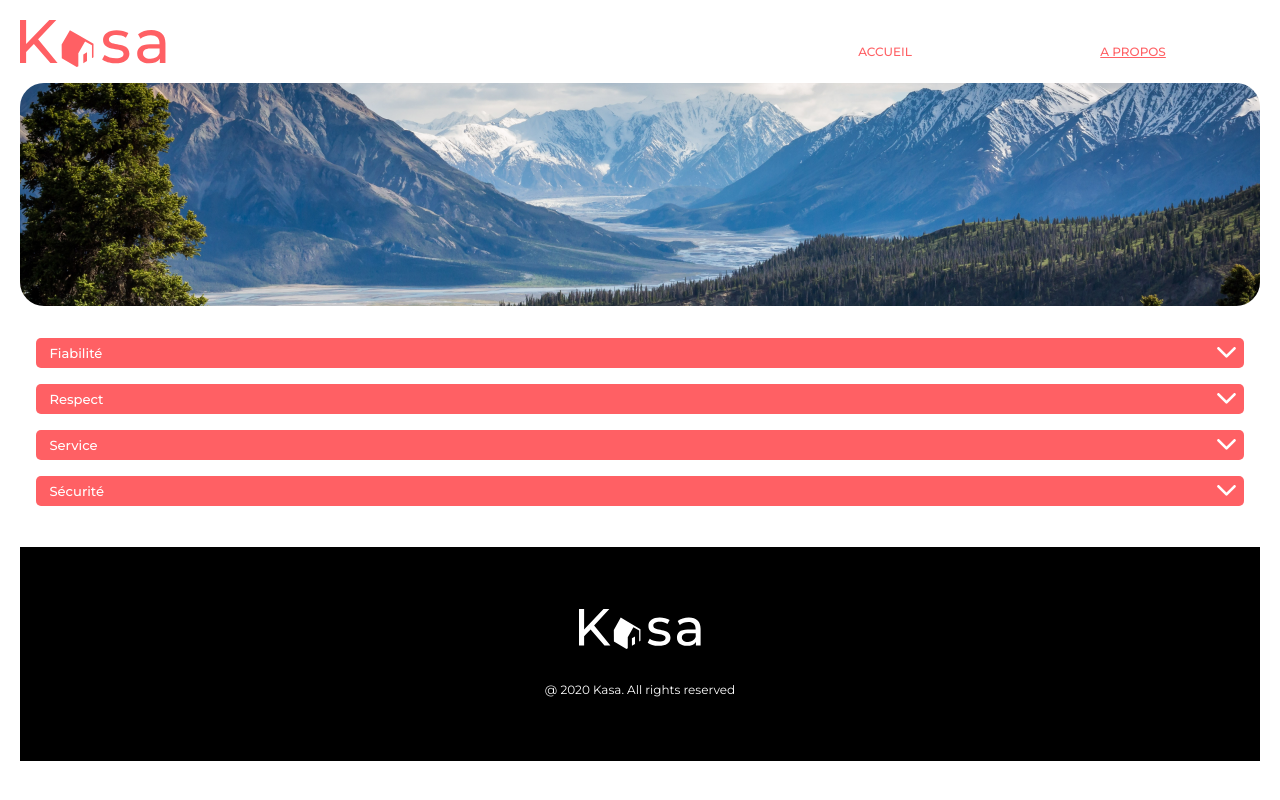
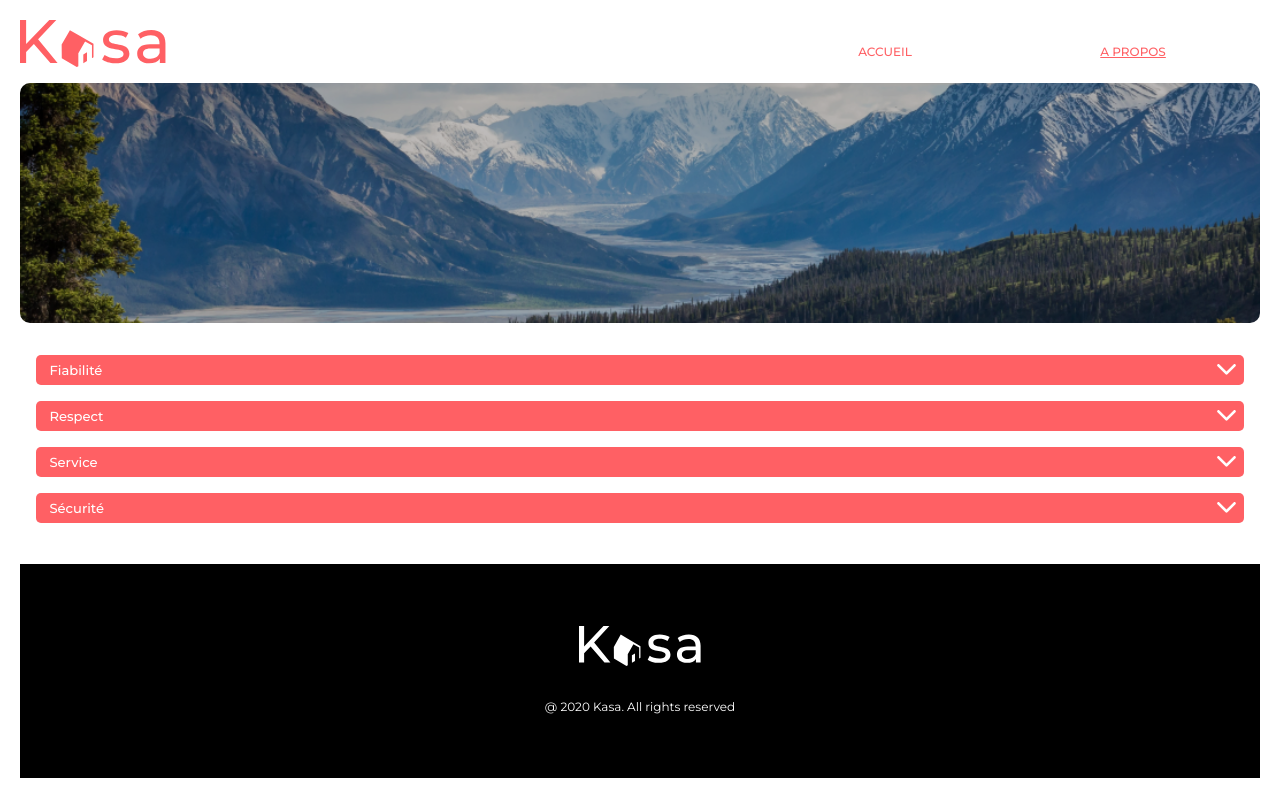
Before and after one commit to FlorenceMARTIN79/Martin_Florence_kasa_creationAppliWebReact, a React (Create React App) app: page /APropos in a window 1280 px wide. Built offline with nearby package versions, Linux system fonts and the light colour scheme; a web font is replaced by a local one.

Commit message:
set the A Propos page image

```diff
--- a/src/pages/APropos/aPropos.module.css
+++ b/src/pages/APropos/aPropos.module.css
@@ -1,9 +1,11 @@
 header {
     width: 100%;
-    height: 13.9375rem;
+    height: 15rem;
     display: flex;
     flex-direction: column;
     align-items: center;
+    overflow: hidden;
+    border-radius: 0.625rem;
 }
 
 .aProposMain {
@@ -11,10 +13,8 @@ header {
 }
 
 .aProposImg {
-    max-width: 100%;
-    width: 100%;
+    width: 115%;
     height: auto;
     object-fit: cover;
-    overflow: hidden;
-    border-radius: 1.5rem;
+    filter: brightness(0.75);
 }
```
